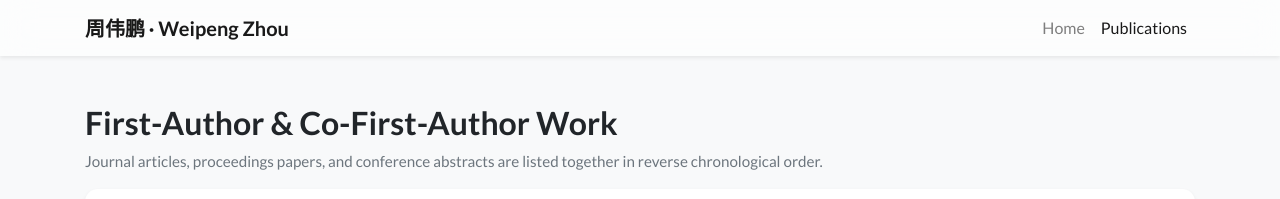
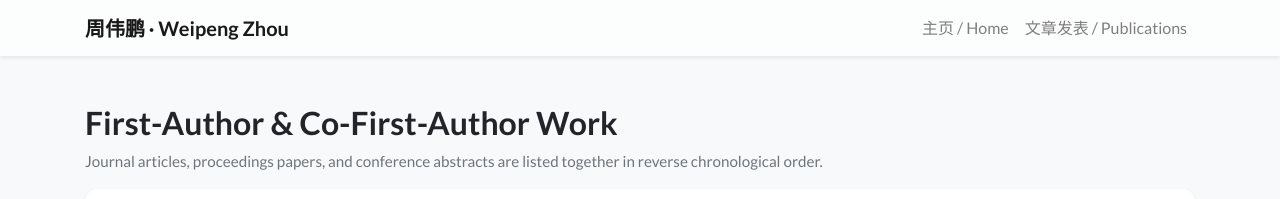
Before and after one commit to 2533245542/personal-homepage, a Jekyll site: the page built from publications.html, in a window 1280 px wide. Shown: the top 199 px of the page. Built offline with Jekyll 4.4.1, drawn with Linux system fonts in a browser that asks for light colours; nearby versions of some CDN libraries; a style sheet for code colours, icons or effects is not loaded.

Commit message:
Center dates and localize navigation

```diff
--- a/_data/navigation.yml
+++ b/_data/navigation.yml
@@ -1,5 +1,5 @@
 pages:
-- name: Home
+- name: 主页 / Home
   url: /
-- name: Publications
+- name: 文章发表 / Publications
   url: /publications
--- a/_includes/widgets/experience_card.html
+++ b/_includes/widgets/experience_card.html
@@ -14,11 +14,9 @@
                                     <div class="media-body">
                                         <div>{{ item.name }}</div>
                                         <div class="small">{{ item.dept }}</div>
-                                        <div class="small d-flex">
-                                            <div>{{ item.position }}</div>
-                                            <div class="mt-auto ml-auto no-break"><em>{{ item.date }}</em></div>
-                                        </div>
+                                        <div class="small">{{ item.position }}</div>
                                     </div>
+                                    <div class="ml-3 align-self-center no-break"><em>{{ item.date }}</em></div>
                                 </li>
                                 {% endfor %}
                             </ul>
--- a/_includes/widgets/news_card.html
+++ b/_includes/widgets/news_card.html
@@ -12,7 +12,7 @@
                 <div class="my-2 d-flex align-items-start">
                     <span class="mr-2" aria-hidden="true">•</span>
                     <div class="mr-3">{{ item.title }}</div>
-                    <div class="ml-auto mt-auto text-muted no-break"><i>{{ item.date | date: "%m月" }}</i></div>
+                    <div class="ml-auto align-self-center text-muted no-break"><i>{{ item.date | date: "%-m月" }}</i></div>
                 </div>
                 {% endfor %}
             </div>
```
